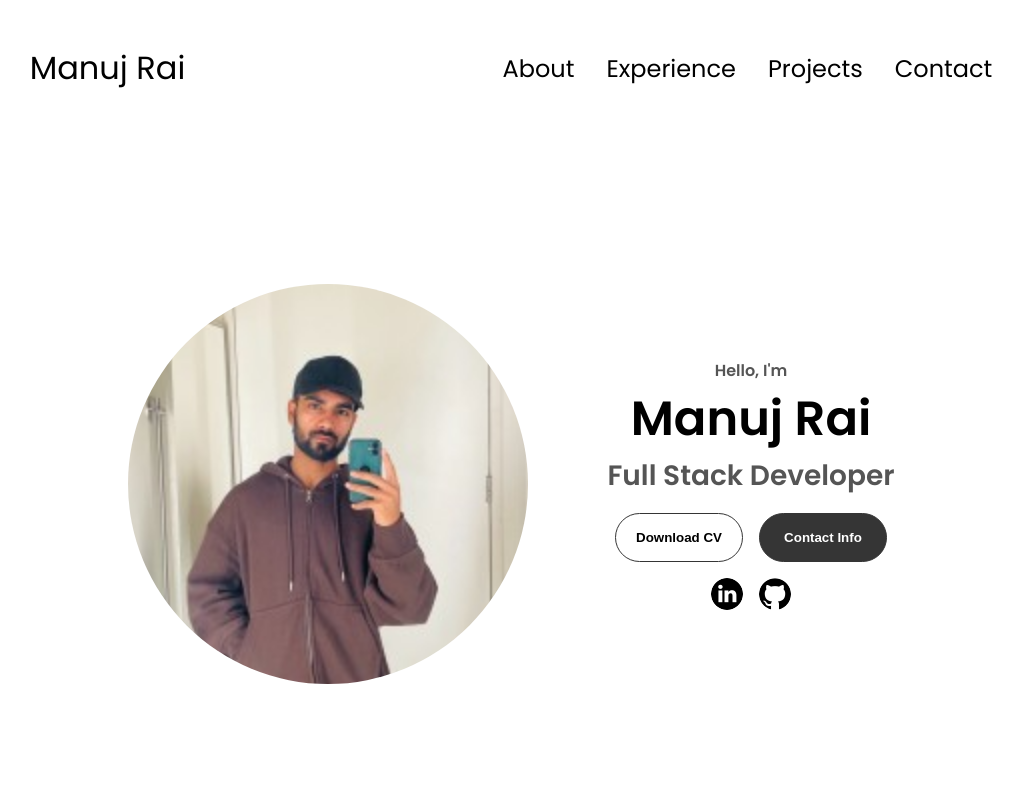
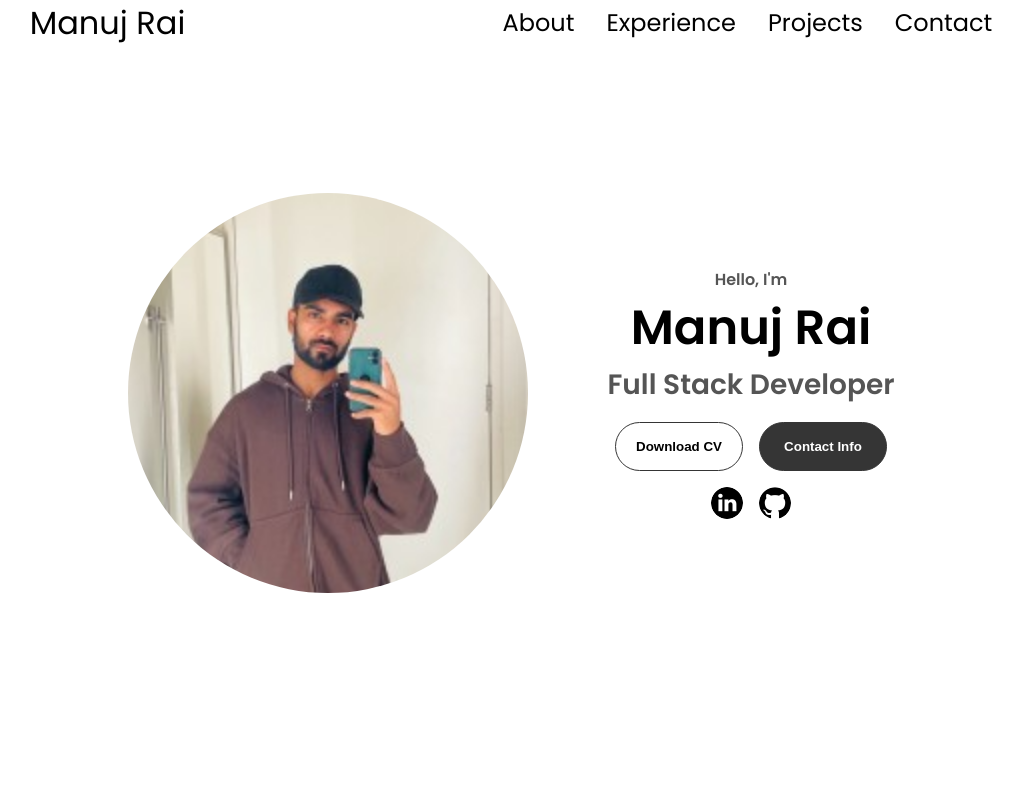
Before and after one commit to manuj-rai/Portfolio, a plain HTML site: page index.html in a window 1280 px wide. Shown: the top 800 px of the page, without its empty margins (129-1152 px from the left). Drawn offline with Linux system fonts and the light colour scheme.

Commit message:
Update style.css

```diff
--- a/style.css
+++ b/style.css
@@ -36,7 +36,7 @@ nav,
 nav {
   justify-content: space-around;
   align-items: center;
-  height: 17vh;
+  height: 45px;
 }
 
 .nav-links {
```
